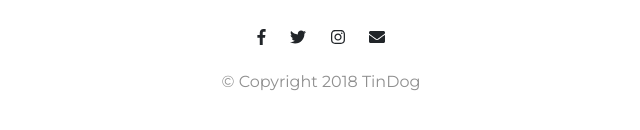
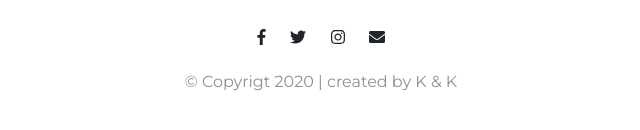
Before and after one commit to Krzysztof421/tindog, a plain HTML site: page index.html in a window 1280 px wide. Shown: the part 3071-3201 px from the top of the page, 319-959 px from the left. Drawn offline with nearby package versions, Linux system fonts and the light colour scheme.

Commit message:
Update index.html

```diff
--- a/index.html
+++ b/index.html
@@ -231,7 +231,7 @@
       <i class="social-icon fab fa-twitter"></i>
       <i class="social-icon fab fa-instagram"></i>
       <i class="social-icon fas fa-envelope"></i>
-      <p>© Copyright 2018 TinDog</p>
+      <p>© Copyrigt 2020 | created by K & K</p>
     </div>
   </footer>
 
```
